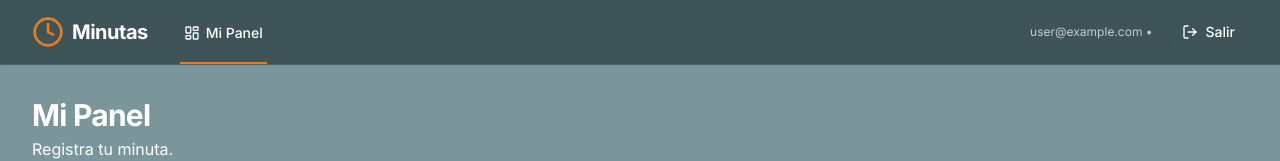
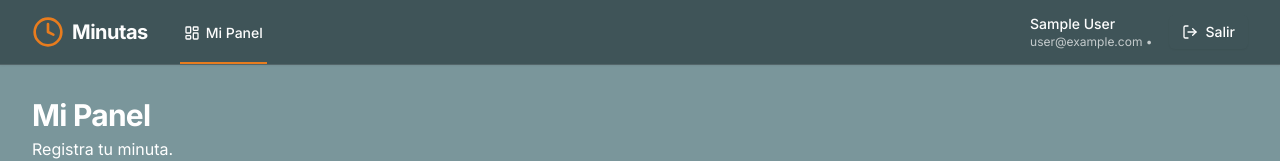
Before and after one commit to auditoriaycalidad-evoforma/registro_tiempos, a Next.js app: page /dashboard in a window 1280 px wide. Shown: the top 161 px of the page. Built offline with nearby package versions, Linux system fonts and the light colour scheme; no server answers; the database is empty; sample sign-in values are in the browser's storage.

Commit message:
cambia nombre a name en el user

```diff
--- a/src/components/Navbar.tsx
+++ b/src/components/Navbar.tsx
@@ -49,7 +49,7 @@ export default function Navbar() {
           <div className="flex items-center">
             <div className="flex items-center gap-4">
               <div className="text-sm">
-                <p className="text-brand-light font-medium">{session.user.nombre}</p>
+                <p className="text-brand-light font-medium">{session.user.name}</p>
                 <p className="text-brand-light/70 text-xs hidden sm:block">
                   {session.user.email} • <span className={session.user.rol === "ADMIN" ? "text-brand-accent font-semibold" : "text-brand-primary font-semibold"}>{session.user.rol}</span>
                 </p>
--- a/src/lib/auth.ts
+++ b/src/lib/auth.ts
@@ -37,7 +37,7 @@ export const authOptions: NextAuthOptions = {
         return {
           id: empleado.id,
           email: empleado.email,
-          nombre: empleado.apellido_nombre,
+          name: empleado.apellido_nombre,
           rol: rol,
         };
       },
```
